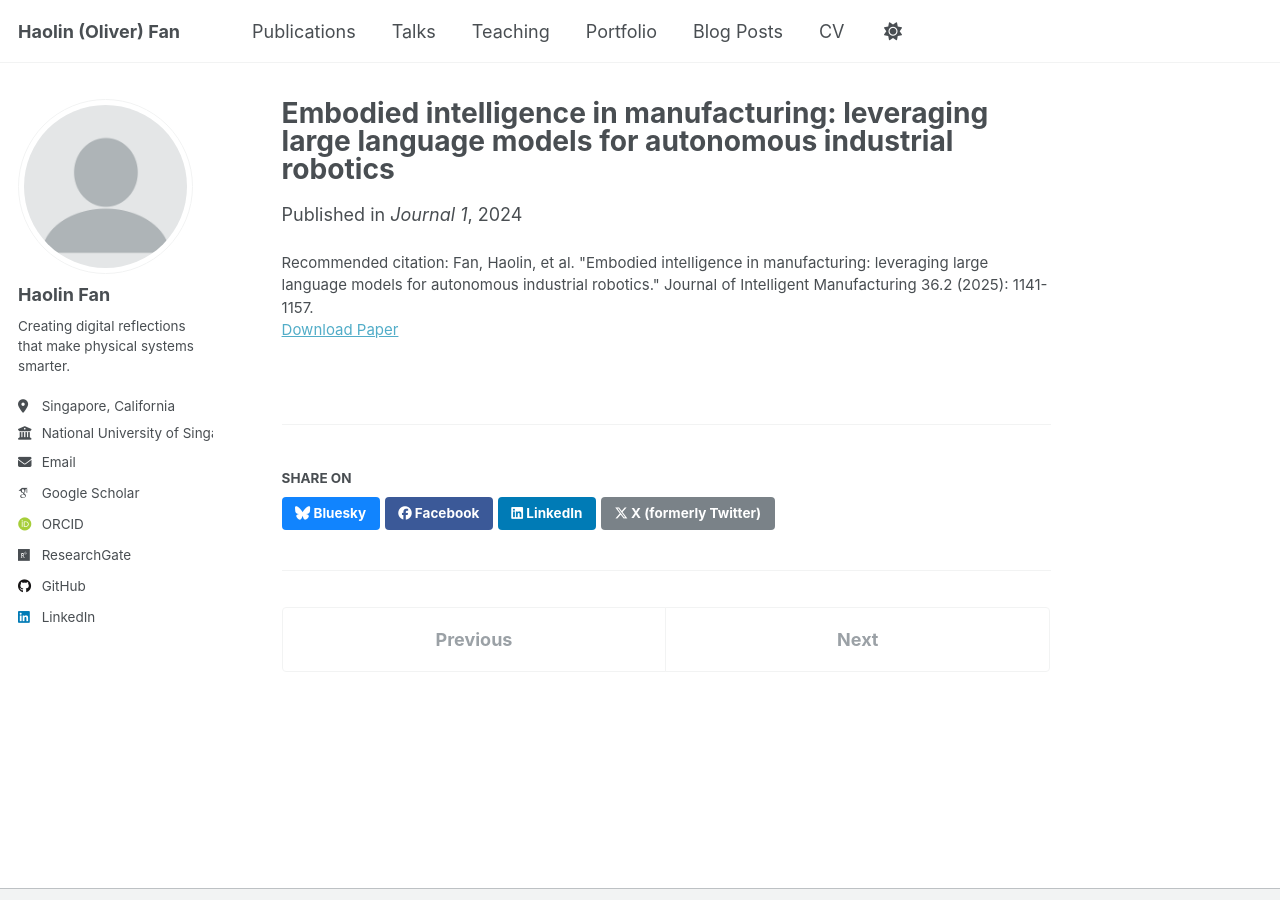
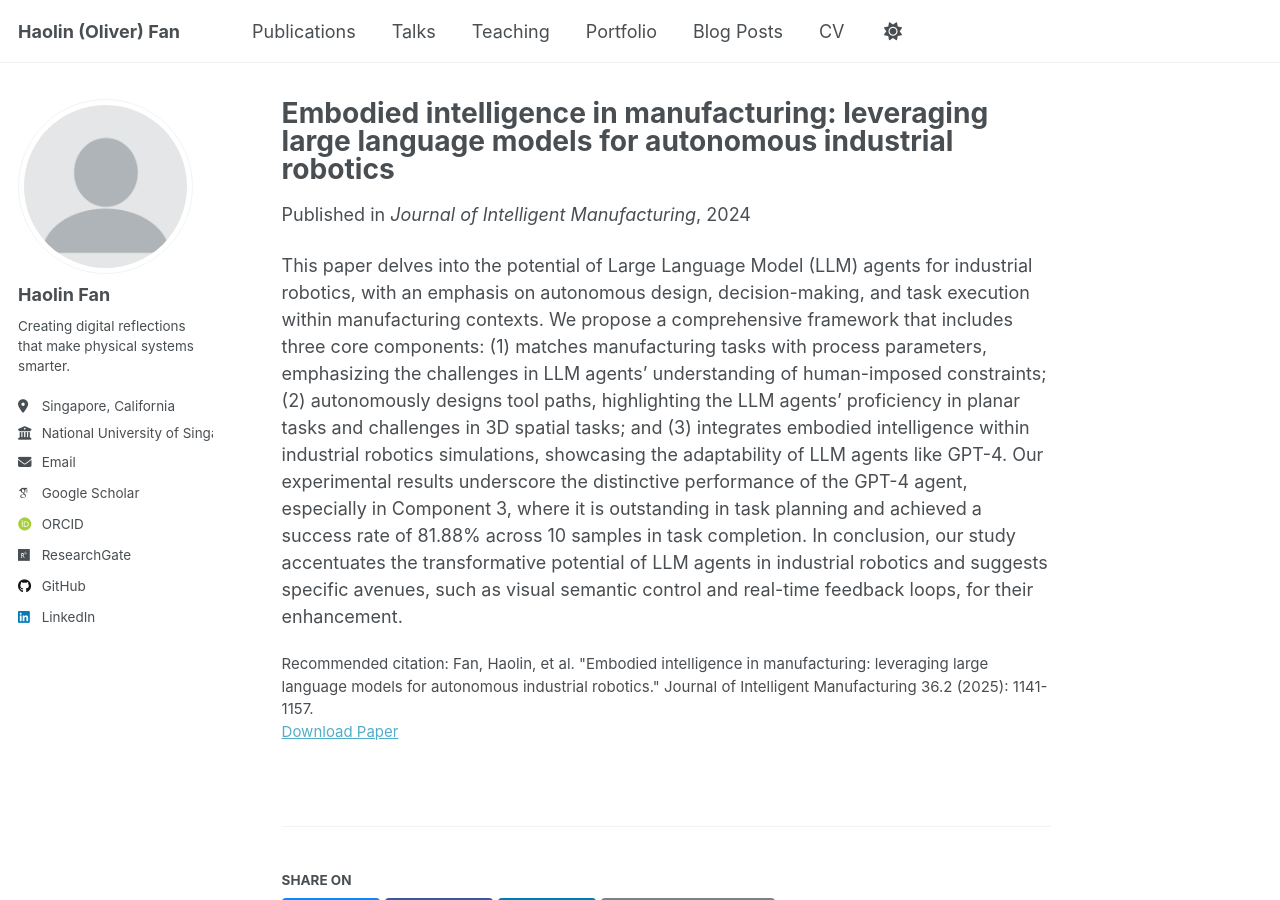
Before and after one commit to FHL1998/FHL1998.github.io, a Jekyll site: the page built from _publications/2024-01-09-embodied-intelligence-number-1.md, in a window 1280 px wide and 900 px high. Built offline with Jekyll 4.4.1, drawn with Linux system fonts in a browser that asks for light colours; some web fonts are replaced.

Commit message:
Update 2024-01-09-embodied-intelligence-number-1.md

```diff
--- a/_publications/2024-01-09-embodied-intelligence-number-1.md
+++ b/_publications/2024-01-09-embodied-intelligence-number-1.md
@@ -5,7 +5,8 @@ category: manuscripts
 permalink: /publication/2024-01-09-embodied-intelligence-number-1
 excerpt: 'This paper explores using large language model (LLM) agents in industrial robotics, focusing on autonomous design, decision-making, and task execution. It introduces a framework with three key components: task-parameter matching, autonomous tool path design, and integration with robotic simulations. Results show GPT-4 excels in task planning, achieving an 81.88% success rate in simulations. The study highlights LLMs’ potential in manufacturing and suggests future improvements like visual semantic control and real-time feedback.'
 date: 2024-01-09
-venue: 'Journal 1'
+venue: 'Journal of Intelligent Manufacturing'
 paperurl: 'https://doi.org/10.1007/s10845-023-02294-y'
 citation: 'Fan, Haolin, et al. "Embodied intelligence in manufacturing: leveraging large language models for autonomous industrial robotics." Journal of Intelligent Manufacturing 36.2 (2025): 1141-1157.'
 ---
+This paper delves into the potential of Large Language Model (LLM) agents for industrial robotics, with an emphasis on autonomous design, decision-making, and task execution within manufacturing contexts. We propose a comprehensive framework that includes three core components: (1) matches manufacturing tasks with process parameters, emphasizing the challenges in LLM agents’ understanding of human-imposed constraints; (2) autonomously designs tool paths, highlighting the LLM agents’ proficiency in planar tasks and challenges in 3D spatial tasks; and (3) integrates embodied intelligence within industrial robotics simulations, showcasing the adaptability of LLM agents like GPT-4. Our experimental results underscore the distinctive performance of the GPT-4 agent, especially in Component 3, where it is outstanding in task planning and achieved a success rate of 81.88% across 10 samples in task completion. In conclusion, our study accentuates the transformative potential of LLM agents in industrial robotics and suggests specific avenues, such as visual semantic control and real-time feedback loops, for their enhancement.
```
